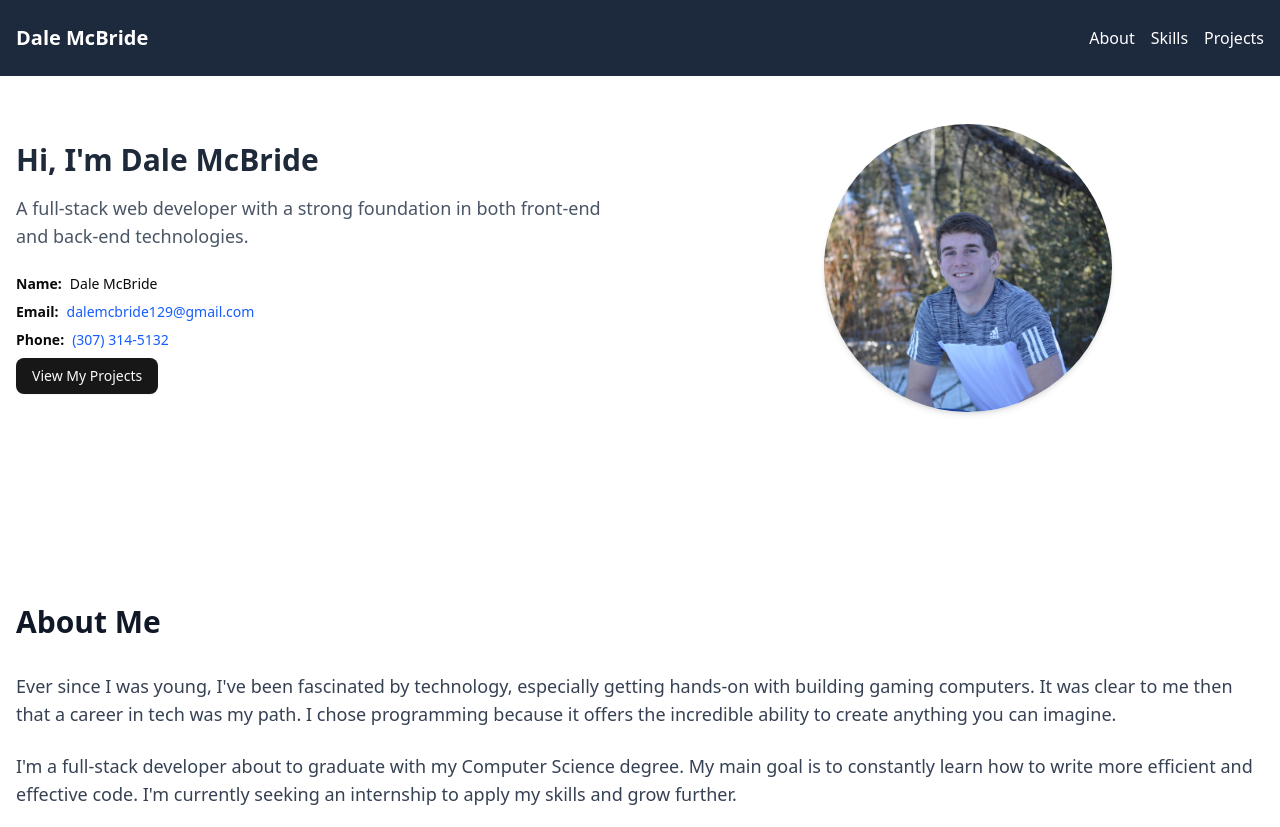
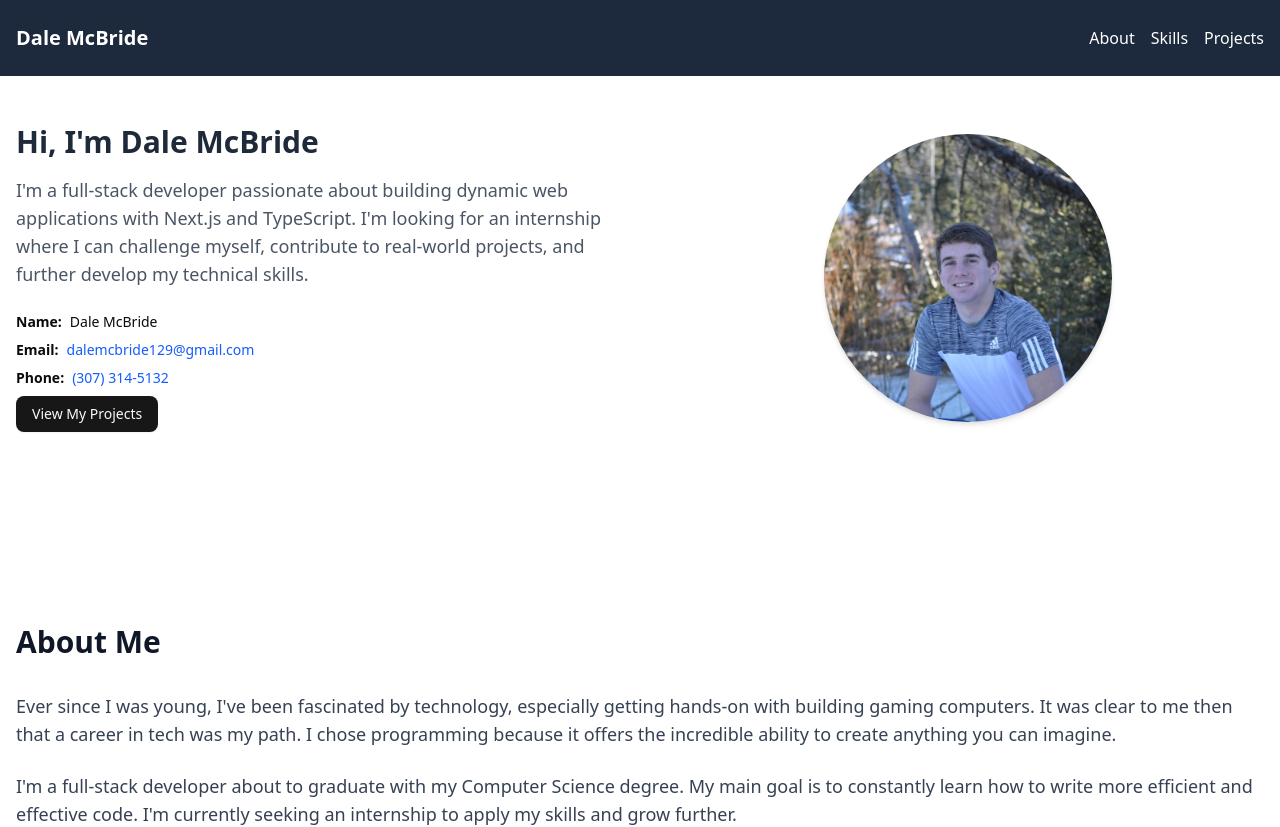
Before and after one commit to DaleMcBride211/portfolio, a Next.js app: page / in a window 1280 px wide. Shown: the top 827 px of the page. Built offline with nearby package versions, Linux system fonts and the light colour scheme.

Commit message:
Update page.js

```diff
--- a/src/app/page.js
+++ b/src/app/page.js
@@ -41,7 +41,7 @@ export default function Home() {
           <div className="md:w-1/2">
             <h2 className="text-3xl font-bold text-gray-800 mb-4">Hi, I&apos;m Dale McBride</h2>
             <p className="text-lg text-gray-600 mb-6">
-              A full-stack web developer with a strong foundation in both front-end and back-end technologies.
+              I'm a full-stack developer passionate about building dynamic web applications with Next.js and TypeScript. I'm looking for an internship where I can challenge myself, contribute to real-world projects, and further develop my technical skills.
             </p>
             <div className="grid gap-2 text-sm">
               <div className="flex items-center gap-2">
```
